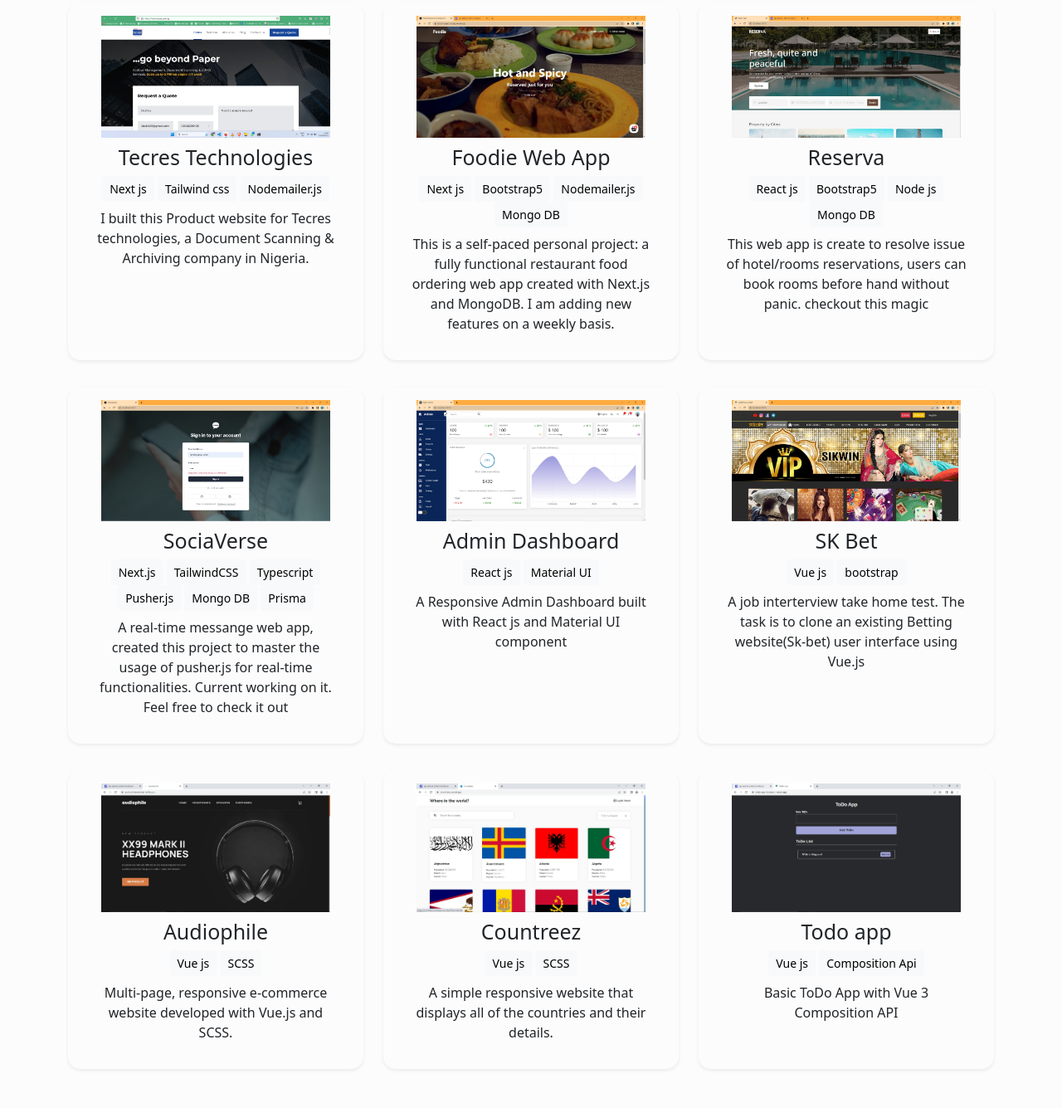
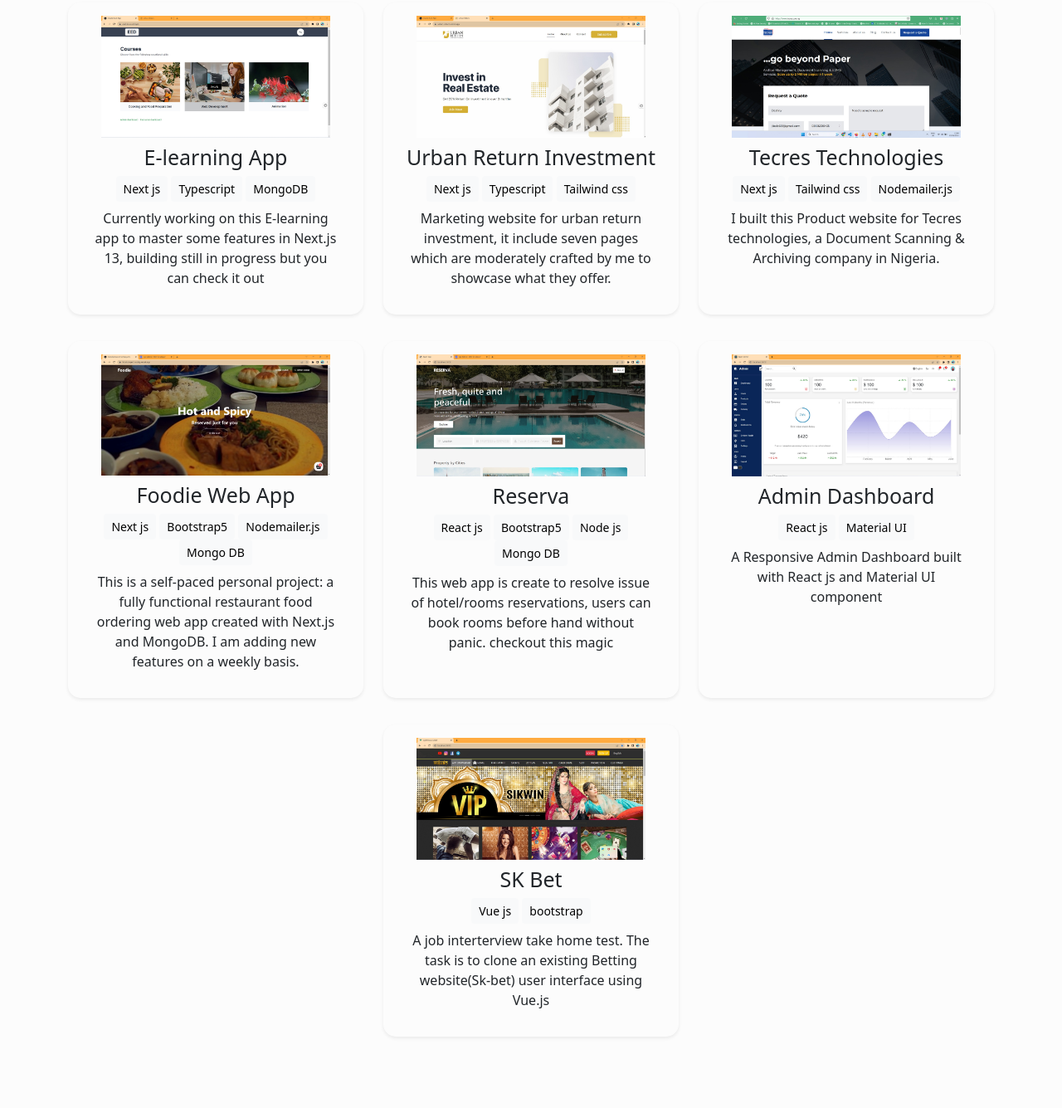
Before and after one commit to jiboladestiny/jibola-destiny, a plain HTML site: page index.html in a window 1280 px wide. Shown: the part 2285-3620 px from the top of the page at 83% size. Drawn offline with nearby package versions, Linux system fonts and the light colour scheme.

Commit message:
added eed and urbanreturn

```diff
--- a/index.html
+++ b/index.html
@@ -274,6 +274,89 @@
 
       <div class="container">
         <div class="row d-flex justify-content-center">
+           <div class="col-md-4 project-mg">
+            <div
+              class="project-cont position-relative shadow-sm p-3"
+              data-aos="fade-up"
+              data-aos-duration="1000"
+            >
+              <img
+                src="eed.jpeg"
+                alt="netflic-clone"
+                loading="lazy"
+                class="project-pic"
+              />
+
+              <h2 class="project-title">E-learning App </h2>
+              <div class="text-center">
+                <button class="btn btn-light btn-sm">Next js</button>
+                <button class="btn btn-light btn-sm">Typescript</button>
+                <button class="btn btn-light btn-sm">MongoDB</button>
+              </div>
+              <div class="project-p">
+                <p>
+                 Currently working on this E-learning app to master some features in Next.js 13, building still in progress but you can check it out
+                </p>
+              </div>
+              <div class="overlay">
+                <div class="button-cont">
+                  <!-- <a
+                    class="btn btn-md me-2"
+                    role="button"
+                    href=""
+                    aria-disabled="true"
+                    disabled><div><i class="bx bxl-github"></i> github</div></a
+                  > -->
+                  <a href="https://eed-six.vercel.app/" class="btn btn-md"
+                    ><div><i class="bx bx-show"></i> live</div></a
+                  >
+                </div>
+              </div>
+            </div>
+          </div>
+
+           <div class="col-md-4 project-mg">
+            <div
+              class="project-cont position-relative shadow-sm p-3"
+              data-aos="fade-up"
+              data-aos-duration="1000"
+            >
+              <img
+                src="urbanreturn.jpeg"
+                alt="netflic-clone"
+                loading="lazy"
+                class="project-pic"
+              />
+
+              <h2 class="project-title">Urban Return Investment </h2>
+              <div class="text-center">
+                <button class="btn btn-light btn-sm">Next js</button>
+                <button class="btn btn-light btn-sm">Typescript</button>
+                <button class="btn btn-light btn-sm">Tailwind css</button>
+
+              </div>
+              <div class="project-p">
+                <p>
+                 Marketing website for urban return investment, it include seven pages which are moderately crafted by me
+                 to showcase what they offer.
+                </p>
+              </div>
+              <div class="overlay">
+                <div class="button-cont">
+                  <!-- <a
+                    class="btn btn-md me-2"
+                    role="button"
+                    href=""
+                    aria-disabled="true"
+                    disabled><div><i class="bx bxl-github"></i> github</div></a
+                  > -->
+                  <a href="https://urban-return.vercel.app/" class="btn btn-md"
+                    ><div><i class="bx bx-show"></i> live</div></a
+                  >
+                </div>
+              </div>
+            </div>
+          </div>
           <div class="col-md-4 project-mg">
             <div
               class="project-cont position-relative shadow-sm p-3"
@@ -408,51 +491,7 @@
             </div>
           </div>
 
-          <div class="col-md-4 project-mg">
-            <div
-              class="project-cont position-relative shadow-sm p-3"
-              data-aos="fade-up"
-              data-aos-duration="1000"
-            >
-              <img
-                src="sociaverse.jpeg"
-                alt="netflic-clone"
-                loading="lazy"
-                class="project-pic"
-              />
 
-              <h2 class="project-title">SociaVerse</h2>
-              <div class="text-center">
-                <button class="btn btn-light btn-sm">Next.js</button>
-                <button class="btn btn-light btn-sm">TailwindCSS</button>
-                <button class="btn btn-light btn-sm">Typescript</button>
-                <button class="btn btn-light btn-sm">Pusher.js</button>
-                <button class="btn btn-light btn-sm">Mongo DB</button>
-                <button class="btn btn-light btn-sm">Prisma</button>
-              </div>
-              <div class="project-p">
-                <p>
-                  A real-time messange web app, created this project to master
-                  the usage of pusher.js for real-time functionalities. Current
-                  working on it. Feel free to check it out
-                </p>
-              </div>
-              <div class="overlay">
-                <div class="button-cont">
-                  <a
-                    class="btn btn-md me-2"
-                    role="button"
-                    href="https://github.com/jiboladestiny/Nextjs-realtime-messanger-pusher"
-                    aria-disabled="true"
-                    ><div><i class="bx bxl-github"></i> github</div></a
-                  >
-                  <a href="https://sociaverse.vercel.app/" class="btn btn-md"
-                    ><div><i class="bx bx-show"></i> live</div></a
-                  >
-                </div>
-              </div>
-            </div>
-          </div>
 
           <div class="col-md-4 project-mg">
             <div
@@ -541,132 +580,11 @@
             </div>
           </div>
 
-          <div class="col-md-4 project-mg">
-            <div
-              class="project-cont position-relative shadow-sm p-3"
-              data-aos="fade-up"
-              data-aos-duration="1000"
-            >
-              <img
-                src="audiophile.jpeg"
-                alt="netflic-clone"
-                loading="lazy"
-                class="project-pic"
-              />
 
-              <h2 class="project-title">Audiophile</h2>
-              <div class="text-center">
-                <button class="btn btn-light btn-sm">Vue js</button>
-                <button class="btn btn-light btn-sm">SCSS</button>
-                <!-- <button class="btn btn-light btn-sm">Rest Api</button> -->
-              </div>
-              <div class="project-p">
-                <p>
-                  Multi-page, responsive e-commerce website developed with
-                  Vue.js and SCSS.
-                </p>
-              </div>
-              <div class="overlay">
-                <div class="button-cont">
-                  <a
-                    href="https://github.com/jiboladestiny/Audiophille"
-                    class="btn btn-md me-2"
-                    role="button"
-                    aria-disabled="true"
-                    ><div><i class="bx bxl-github"></i> github</div></a
-                  >
-                  <a
-                    href="https://audiophilewebsite.netlify.app/"
-                    class="btn btn-md"
-                    ><div><i class="bx bx-show"></i> live</div></a
-                  >
-                </div>
-              </div>
-            </div>
-          </div>
 
-          <div class="col-md-4 project-mg">
-            <div
-              class="project-cont position-relative shadow-sm p-3"
-              data-aos="fade-up"
-              data-aos-duration="1000"
-            >
-              <img
-                src="contreez.jpeg"
-                alt="netflic-clone"
-                loading="lazy"
-                class="project-pic"
-              />
 
-              <h2 class="project-title">Countreez</h2>
-              <div class="text-center">
-                <button class="btn btn-light btn-sm">Vue js</button>
-                <button class="btn btn-light btn-sm">SCSS</button>
-                <!-- <button class="btn btn-light btn-sm">Rest Api</button> -->
-              </div>
-              <div class="project-p">
-                <p>
-                  A simple responsive website that displays all of the countries
-                  and their details.
-                </p>
-              </div>
-              <div class="overlay">
-                <div class="button-cont">
-                  <a
-                    href="https://github.com/jiboladestiny/Countries"
-                    class="btn btn-md me-2"
-                    role="button"
-                    aria-disabled="true"
-                    ><div><i class="bx bxl-github"></i> github</div></a
-                  >
-                  <a href="https://countreez.vercel.app/" class="btn btn-md"
-                    ><div><i class="bx bx-show"></i> live</div></a
-                  >
-                </div>
-              </div>
-            </div>
-          </div>
 
-          <div class="col-md-4 project-mg">
-            <div
-              class="project-cont position-relative shadow-sm p-3"
-              data-aos="fade-up"
-              data-aos-duration="1000"
-            >
-              <img
-                src="todo.jpeg"
-                alt="netflic-clone"
-                loading="lazy"
-                class="project-pic"
-              />
 
-              <h2 class="project-title">Todo app</h2>
-              <div class="text-center">
-                <button class="btn btn-light btn-sm">Vue js</button>
-                <button class="btn btn-light btn-sm">Composition Api</button>
-              </div>
-              <div class="project-p">
-                <p>Basic ToDo App with Vue 3 Composition API</p>
-              </div>
-              <div class="overlay">
-                <div class="button-cont">
-                  <a
-                    href="https://github.com/jiboladestiny/Vue-Todo-app-Composition-Api"
-                    class="btn btn-md me-2"
-                    role="button"
-                    aria-disabled="true"
-                    ><div><i class="bx bxl-github"></i> github</div></a
-                  >
-                  <a
-                    href="https://todo-app.burakgur.vercel.app/"
-                    class="btn btn-md"
-                    ><div><i class="bx bx-show"></i> live</div></a
-                  >
-                </div>
-              </div>
-            </div>
-          </div>
-        </div>
       </div>
     </section>
 
```
Also changed, not shown: eed.jpeg (added), urbanreturn.jpeg (added).
